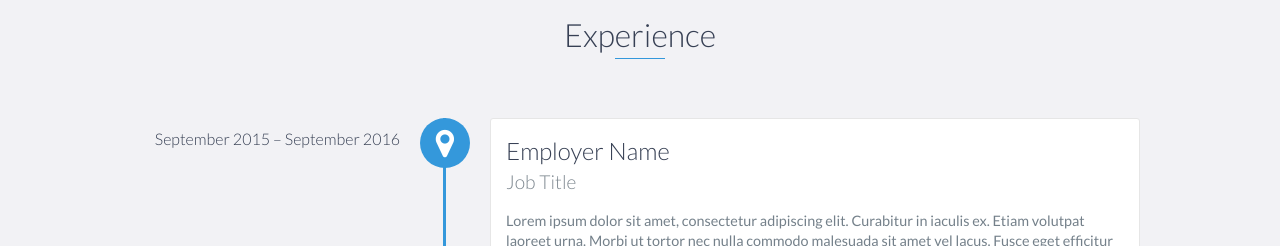
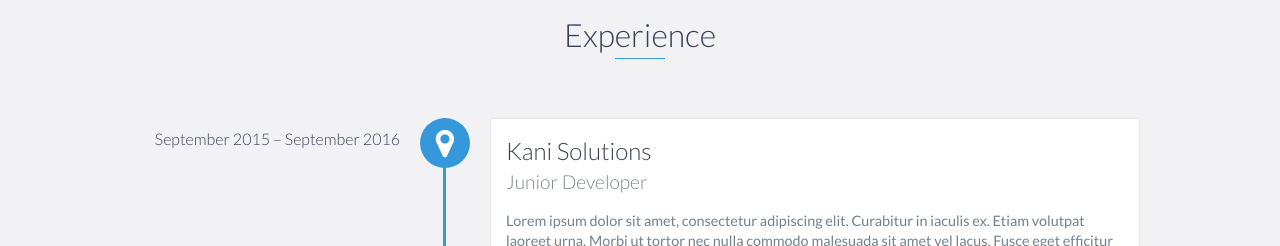
Before and after one commit to Prasanth602/my-portfolio-website, a plain HTML site: page index.html in a window 1280 px wide. Shown: the part 1080-1326 px from the top of the page. Drawn offline with nearby package versions, Linux system fonts and the light colour scheme.

Commit message:
experience company name updated

```diff
--- a/index.html
+++ b/index.html
@@ -87,8 +87,8 @@
         <h2 class="heading">Experience</h2>
         <div id="experience-timeline">
             <div data-date="September 2015 – September 2016">
-                <h3>Employer Name</h3>
-                <h4>Job Title</h4>
+                <h3>Kani Solutions</h3>
+                <h4>Junior Developer</h4>
                 <p>
                     Lorem ipsum dolor sit amet, consectetur adipiscing elit. Curabitur in iaculis ex. Etiam volutpat laoreet urna. Morbi ut tortor nec nulla commodo malesuada sit amet vel lacus. Fusce eget efficitur libero. Morbi dapibus porta quam laoreet placerat.
                 </p>
```
